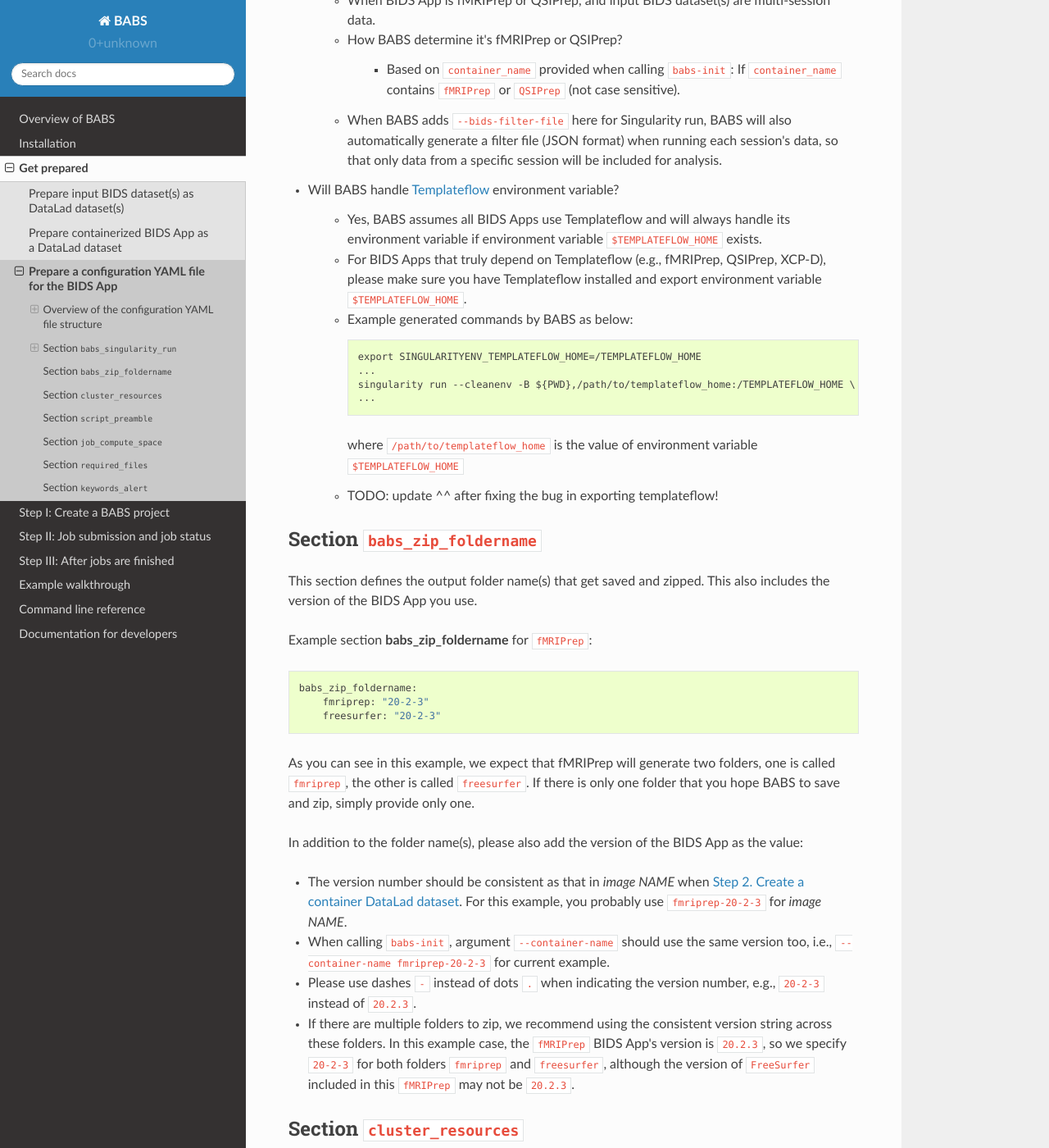
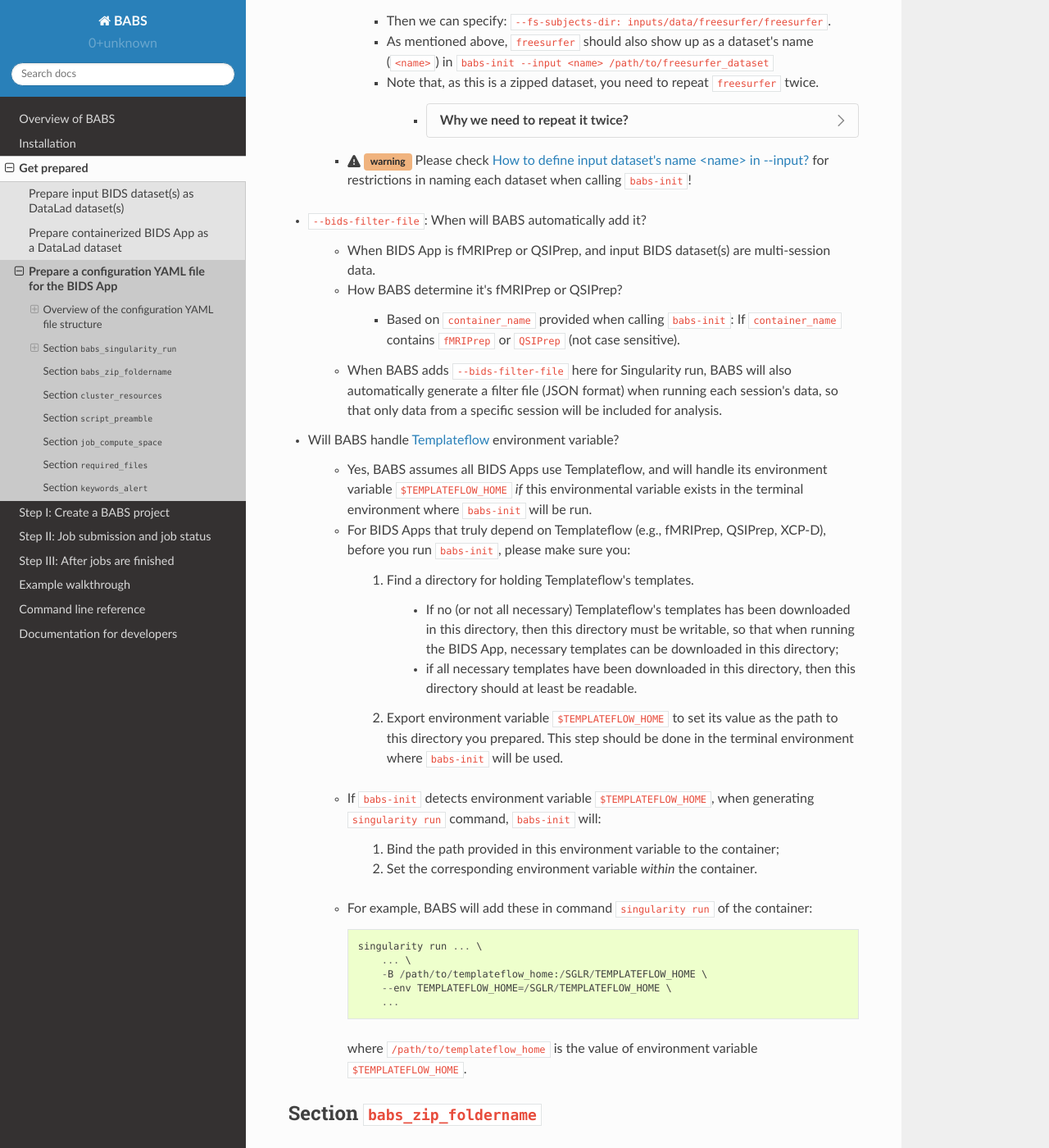
Before and after one commit to PennLINC/babs, a Sphinx documentation site: the page built from docs/source/preparation_config_yaml_file.rst, in a window 1280 px wide and 1400 px high, scrolled down 6090 px. Shown: the whole window at 82% size. Built offline with Sphinx 7.4.7 and the Read the Docs theme 2.0.0, drawn with Linux system fonts in a browser that asks for light colours; some of the changed text lies outside the part shown.

Commit message:
update docs regarding FS license and templateflow home

```diff
--- a/docs/source/preparation_config_yaml_file.rst
+++ b/docs/source/preparation_config_yaml_file.rst
@@ -93,11 +93,17 @@
         --cifti-output: 91k
         -v: '-v'   # this is for double `-v`
 
-This section will be turned into commands (including a Singularity run command) as below::
+This section will be turned into commands (including a Singularity run command) as below:
 
-    export SINGULARITYENV_TEMPLATEFLOW_HOME=/TEMPLATEFLOW_HOME
-    mkdir -p ${PWD}/.git/tmp/wkdir
-    singularity run --cleanenv -B ${PWD},/test/templateflow_home:/TEMPLATEFLOW_HOME \
+    ..  code-block:: bash
+        :linenos:
+
+        mkdir -p ${PWD}/.git/tmp/wkdir
+        singularity run --cleanenv \
+            -B ${PWD} \
+            -B /test/templateflow_home:/SGLR/TEMPLATEFLOW_HOME \
+            -B /path/to/freesurfer/license.txt:/SGLR/FREESURFER_HOME/license.txt \
+            --env TEMPLATEFLOW_HOME=/SGLR/TEMPLATEFLOW_HOME \
             containers/.datalad/environments/fmriprep-20-2-3/image \
             inputs/data/BIDS \
             outputs \
@@ -105,7 +111,7 @@
             -w ${PWD}/.git/tmp/wkdir \
             --n_cpus 1 \
             --stop-on-first-crash \
-            --fs-license-file code/license.txt \
+            --fs-license-file /SGLR/FREESURFER_HOME/license.txt \
             --skip-bids-validation \
             --output-spaces MNI152NLin6Asym:res-2 \
             --force-bbr \
@@ -114,7 +120,15 @@
             --bids-filter-file "${filterfile}" \
             --participant-label "${subid}"
 
-TODO: update ^^ after fixing FreeSurfer license copying + templateflow!
+.. dropdown:: explanation of generated ``singualrity run`` command
+
+    * line #1 is to set up a path for argument ``-w``;
+    * line #2 starts the ``singularity run`` command;
+    * line #3-6 bind necessary paths and set necessary environment variables;
+    * line #7 sets the path to the container image;
+    * line #8-10 are positional arguments of BIDS App;
+    * line #11-end are named arguments of BIDS App, where some are requested by the user
+      in the YAML file, some are automaticaly set up by BABS.
 
 
 Basics - Manual of writing section ``babs_singularity_run``
@@ -131,8 +145,8 @@
         * ``--participant-label``
         * ``--bids-filter-file``
 
-            * See below :ref:`advanced_manual_singularity_run` --> bullet point _____
-              for explanations.
+            * See below :ref:`advanced_manual_singularity_run` --> bullet point regarding
+              ``--bids-filter-file`` for explanations.
 
     * :octicon:`alert-fill` :bdg-warning:`warning` Exception for positional arguments: if you have more than one input datasets,
       you must use ``$INPUT_PATH`` to specify which dataset to use for the positional argument input BIDS dataset.
@@ -199,15 +213,26 @@
 
 * How to provide FreeSurfer license for argument ``--fs-license-file`` of BIDS App?
 
-    * You should provide it as you normally does when running the BIDS App:
+    * You should provide it as you normally do when running the BIDS App:
       just provide the path to your FreeSurfer license on the cluster.
       For example::
 
         --fs-license-file: "/path/to/freesurfer/license.txt"
 
     * When there is argument ``--fs-license-file`` in ``babs_singularity_run`` section,
-      BABS will bind this provided ``license.txt`` file to container in ``singularity run`` command, so that
-      the BIDS App container can use that file on the cluster ("host machine").
+      BABS will bind this provided license file path to container in ``singularity run`` command, so that
+      the BIDS App container can directly use that file (which is outside the container, on "host machine").
+    * Example generated ``singularity run`` by ``babs-init``::
+
+        singualrity run ... \
+            -B /path/to/freesurfer/license.txt:/SGLR/FREESURFER_HOME/license.txt \
+            ...
+            --fs-license-file /SGLR/FREESURFER_HOME/license.txt \
+            ...
+
+      After binding this license file, the value for ``--fs-license-file`` is changed to
+      the path *within* the container by BABS.
+
 
 * Can I use a job environment variable, e.g., number of CPUs?
 
@@ -276,22 +301,38 @@
 
 * Will BABS handle `Templateflow <https://www.templateflow.org/>`_ environment variable?
 
-    * Yes, BABS assumes all BIDS Apps use Templateflow and will always handle its environment variable if
-      environment variable ``$TEMPLATEFLOW_HOME`` exists.
+    * Yes, BABS assumes all BIDS Apps use Templateflow, and will handle its environment variable ``$TEMPLATEFLOW_HOME``
+      *if* this environmental variable exists in the terminal environment where ``babs-init`` will be run.
     * For BIDS Apps that truly depend on Templateflow (e.g., fMRIPrep, QSIPrep, XCP-D),
-      please make sure you have Templateflow installed and export environment variable
-      ``$TEMPLATEFLOW_HOME``.
-    * Example generated commands by BABS
-      as below::
+      before you run ``babs-init``, please make sure you:
 
-        export SINGULARITYENV_TEMPLATEFLOW_HOME=/TEMPLATEFLOW_HOME
-        ...
-        singularity run --cleanenv -B ${PWD},/path/to/templateflow_home:/TEMPLATEFLOW_HOME \
-        ...
+        #. Find a directory for holding Templateflow's templates.
 
-      where ``/path/to/templateflow_home`` is the value of environment variable ``$TEMPLATEFLOW_HOME``
+            * If no (or not all necessary) Templateflow's templates has been downloaded
+              in this directory, then this directory must be writable, so that when running the BIDS App,
+              necessary templates can be downloaded in this directory;
+            * if all necessary templates have been downloaded in this directory,
+              then this directory should at least be readable.
+        #. Export environment variable
+           ``$TEMPLATEFLOW_HOME`` to set its value as the path to this directory you prepared.
+           This step should be done in the terminal environment where ``babs-init`` will be used.
 
-    * TODO: update ^^ after fixing the bug in exporting templateflow!
+    * If ``babs-init`` detects environment variable ``$TEMPLATEFLOW_HOME``, when generating ``singularity run`` command,
+      ``babs-init`` will:
+
+        #. Bind the path provided in this environment variable to the container;
+        #. Set the corresponding environment variable *within* the container.
+    * For example,
+      BABS will add these in command ``singularity run`` of the container::
+
+            singularity run ... \
+                ... \
+                -B /path/to/templateflow_home:/SGLR/TEMPLATEFLOW_HOME \
+                --env TEMPLATEFLOW_HOME=/SGLR/TEMPLATEFLOW_HOME \
+                ...
+
+      where ``/path/to/templateflow_home`` is the value of environment variable ``$TEMPLATEFLOW_HOME``.
+
 
 .. Go thru all YAML files for any missing notes: done 4/4/2023
 .. toybidsapp: done
```
Also changed, not shown: 1 other file.
